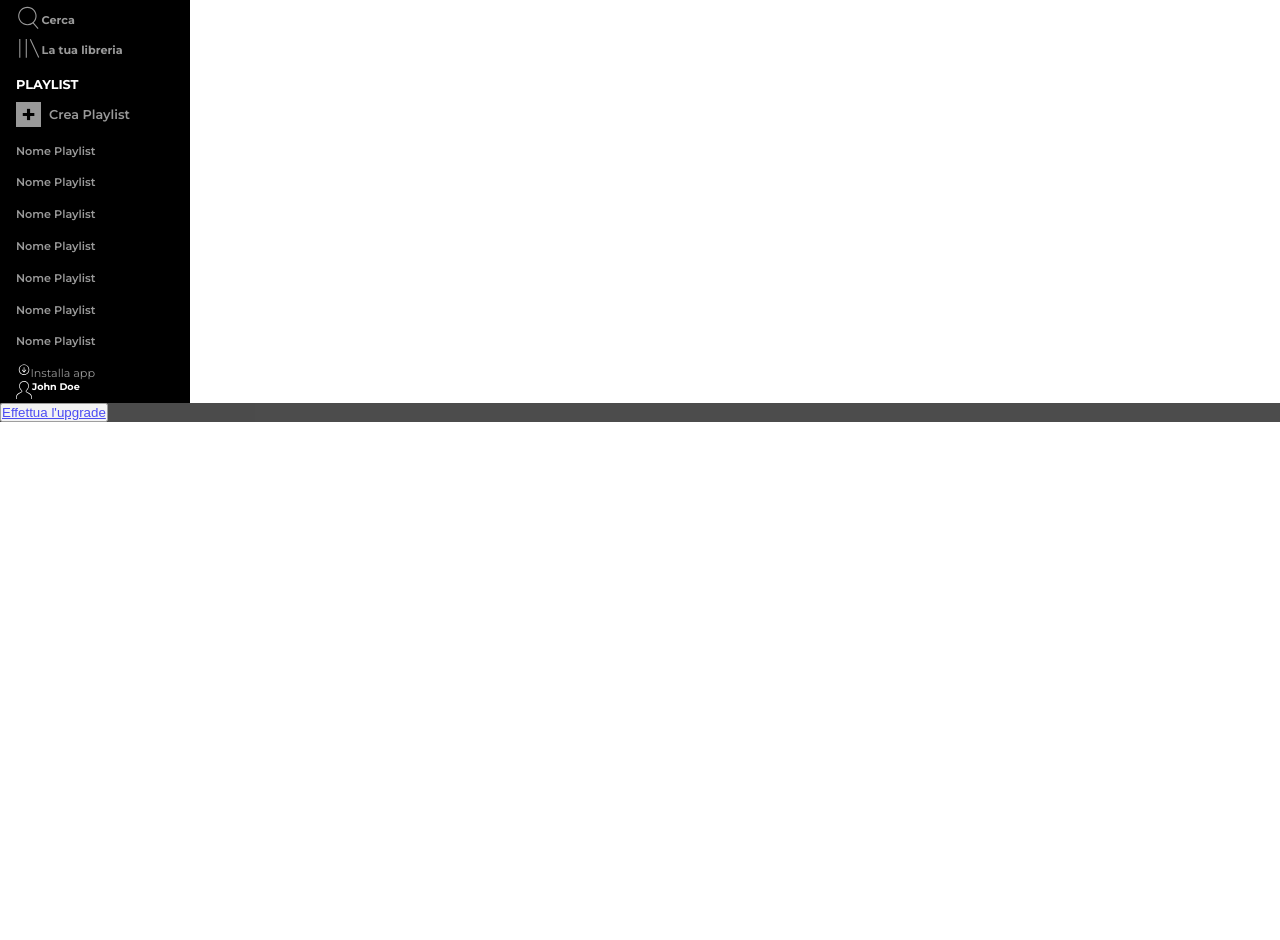
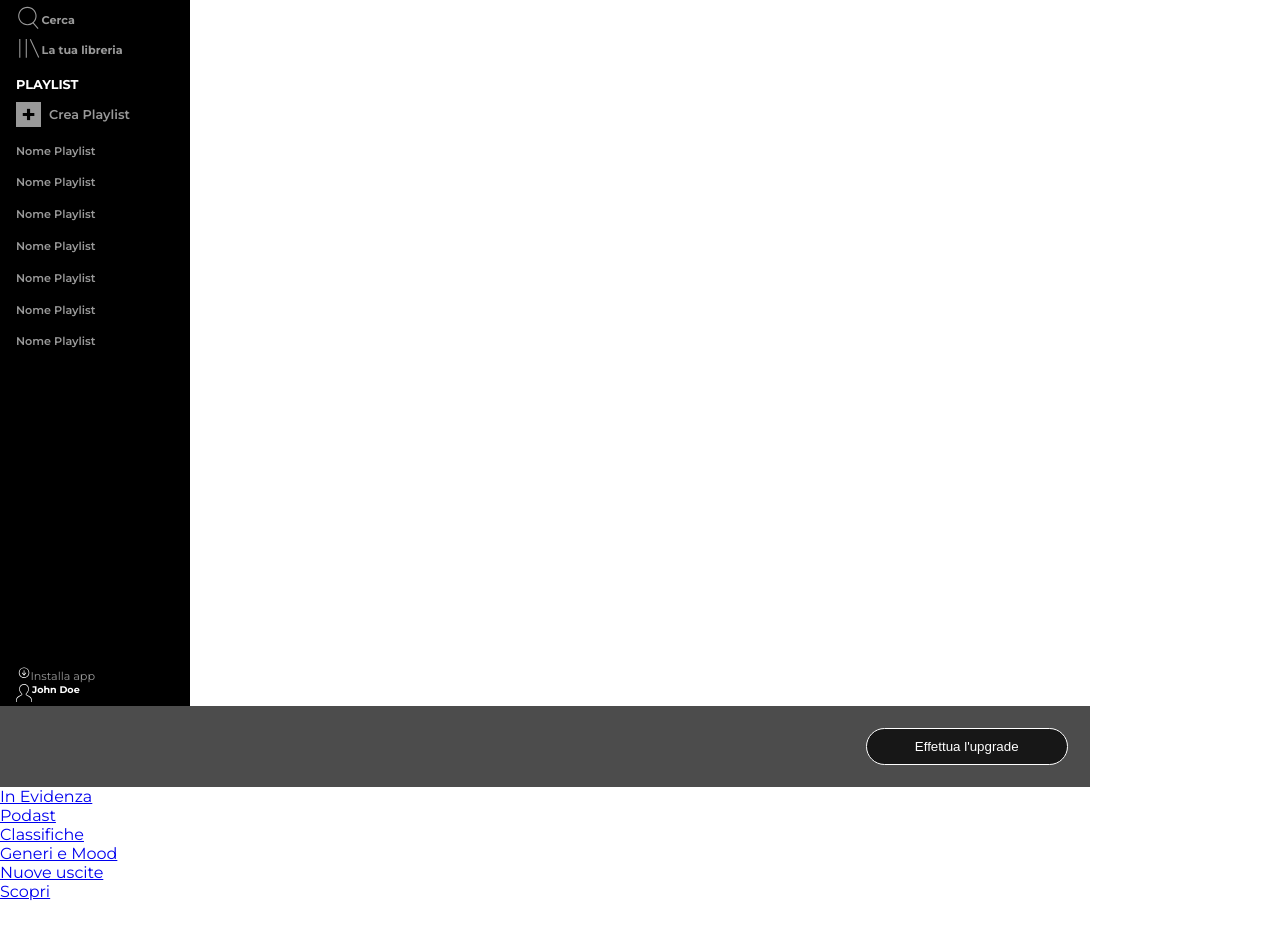
Before and after one commit to Al-E-00/html-css-spotifyweb, a plain HTML site: page index.html in a window 1280 px wide. Shown: the part 94-1034 px from the top of the page. Before the commit the page ends 839 px from the top, so only its background shows below. Drawn offline with Linux system fonts and the light colour scheme.

Commit message:
messed up code - top bar completed

```diff
--- a/CSS/style.css
+++ b/CSS/style.css
@@ -27,6 +27,7 @@ body {
     padding-left: 1rem;
     overflow: hidden;
     flex-grow: 1;
+    height: 100vh;
 }
 
 .logo {
@@ -135,11 +136,31 @@ body {
 /* button section */
 
 .top-bar {
-    background-color: black;
-    opacity: 0.7;
+    background-color: rgba(0, 0, 0, 0.701);
     display: flex;
+    flex-shrink: 0;
+    width: calc(100% - 190px);
+    padding: 1.4rem;
+    justify-content: flex-end;
+}
 
+.top-bar .btn-nrml {
+    padding: .6rem 1rem;
+    border-radius: 2rem;
+    background-color: rgba(0, 0, 0, 0.701);
+    border: 1px solid white;
 }
+
+.top-bar .btn-nrml a {
+    text-decoration: none;
+    color: white;
+    padding: .7rem 2rem;
+}
+
+/* main section */
+
+
+
 
 /* STYLING */
 
--- a/index.html
+++ b/index.html
@@ -103,11 +103,12 @@
         </div>
 
         <!-- top bar with: effettua l'upgrade/ (position: sticky / shrink: 0) -->
-            <div class="top-bar">
+
+        <div class="top-bar">
                 <!-- button effettua upgrade -->
 
                 <button class="btn-nrml"><a href="#">Effettua l'upgrade</a></button>
-            </div>
+        </div>
 
         <!-- main part (flex-grow:1)-->
         <div class="main-section">
@@ -116,12 +117,12 @@
 
             <div class="nav-menu-main">
                 <ul class="nav-menu-items">
-                    <li><a href=""></a></li>
-                    <li><a href=""></a></li>
-                    <li><a href=""></a></li>
-                    <li><a href=""></a></li>
-                    <li><a href=""></a></li>
-                    <li><a href=""></a></li>
+                    <li><a href="#">In Evidenza</a></li>
+                    <li><a href="#">Podast</a></li>
+                    <li><a href="#">Classifiche</a></li>
+                    <li><a href="#">Generi e Mood</a></li>
+                    <li><a href="#">Nuove uscite</a></li>
+                    <li><a href="#">Scopri</a></li>
                 </ul>
             </div>
 
```
